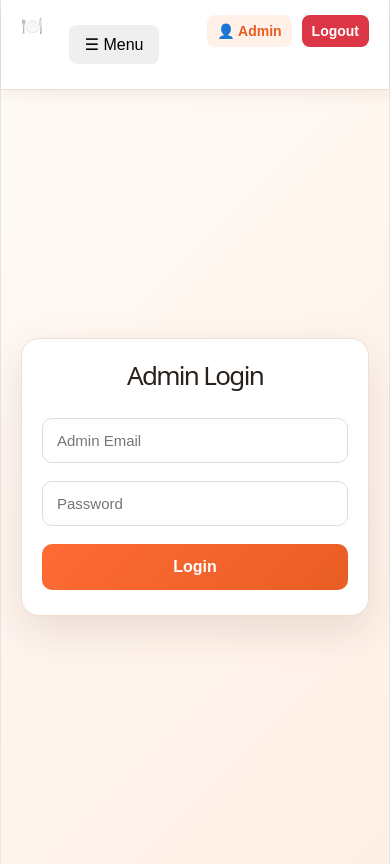
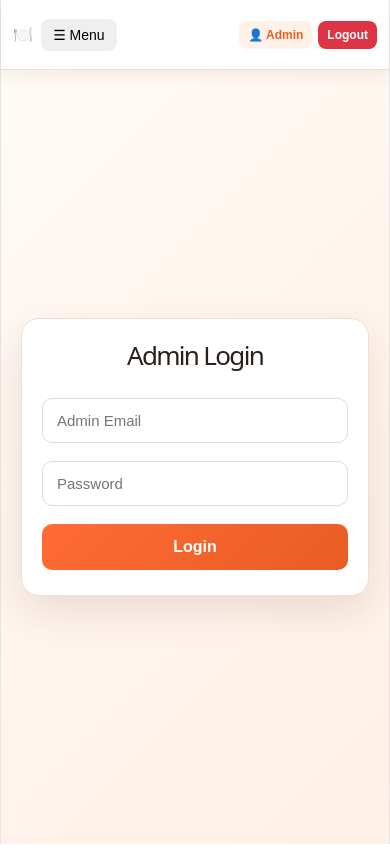
Before and after one commit to girish200097/restaurant-management-system, a React (Vite) app in the folder frontend/: page /admin/login in a window 390 px wide. Built offline with nearby package versions, Linux system fonts and the light colour scheme; no server answers.

Commit message:
fix: improve admin navbar on small mobile screens

```diff
--- a/frontend/src/pages/admin/AdminNavbar.css
+++ b/frontend/src/pages/admin/AdminNavbar.css
@@ -205,3 +205,62 @@
         white-space: normal;
     }
 }
+@media (max-width: 480px) {
+    .admin-navbar {
+        width: 100%;
+        padding: 10px 12px;
+        gap: 8px;
+        align-items: center;
+    }
+
+    .admin-navbar-logo {
+        font-size: 16px;
+        white-space: normal;
+        min-width: 0;
+    }
+
+    .admin-mobile-menu-btn {
+        display: block;
+        margin: 5px 0;
+        padding: 8px 12px;
+        font-size: 14px;
+        flex-shrink: 0;
+    }
+
+    .admin-navbar-links {
+        display: none;
+        flex: 0 0 100%;
+        width: 100%;
+        padding: 0;
+        margin: 0;
+        gap: 0;
+        overflow: visible;
+        box-sizing: border-box;
+    }
+
+    .admin-navbar-links.mobile-menu-open {
+        display: flex;
+        flex-direction: column;
+        align-items: stretch;
+    }
+
+    .admin-navbar-links a {
+        width: 100%;
+        padding: 12px;
+        box-sizing: border-box;
+        white-space: normal;
+        overflow-wrap: anywhere;
+        text-align: left;
+    }
+
+    .admin-navbar-actions {
+        margin-left: auto;
+        gap: 6px;
+        flex-wrap: wrap;
+    }
+
+    .admin-navbar-actions button {
+        padding: 7px 9px;
+        font-size: 12px;
+    }
+}
```
